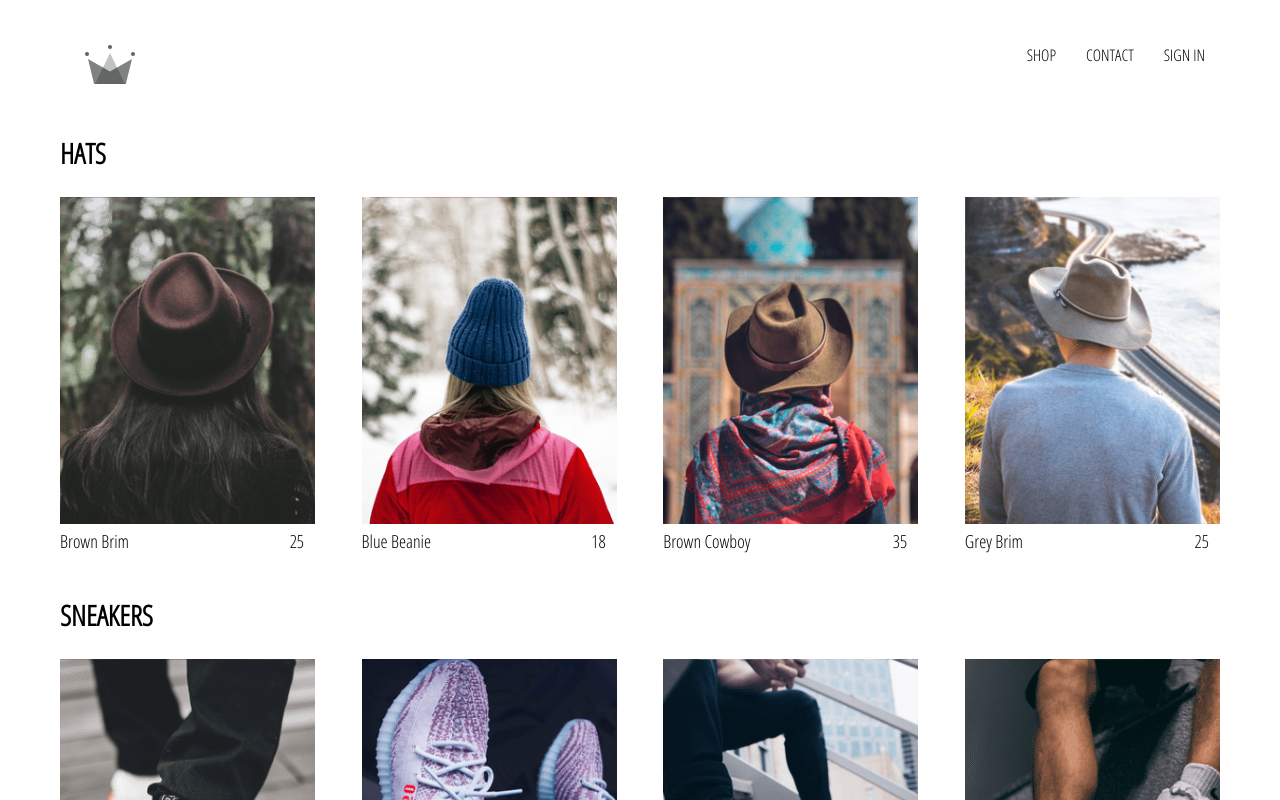
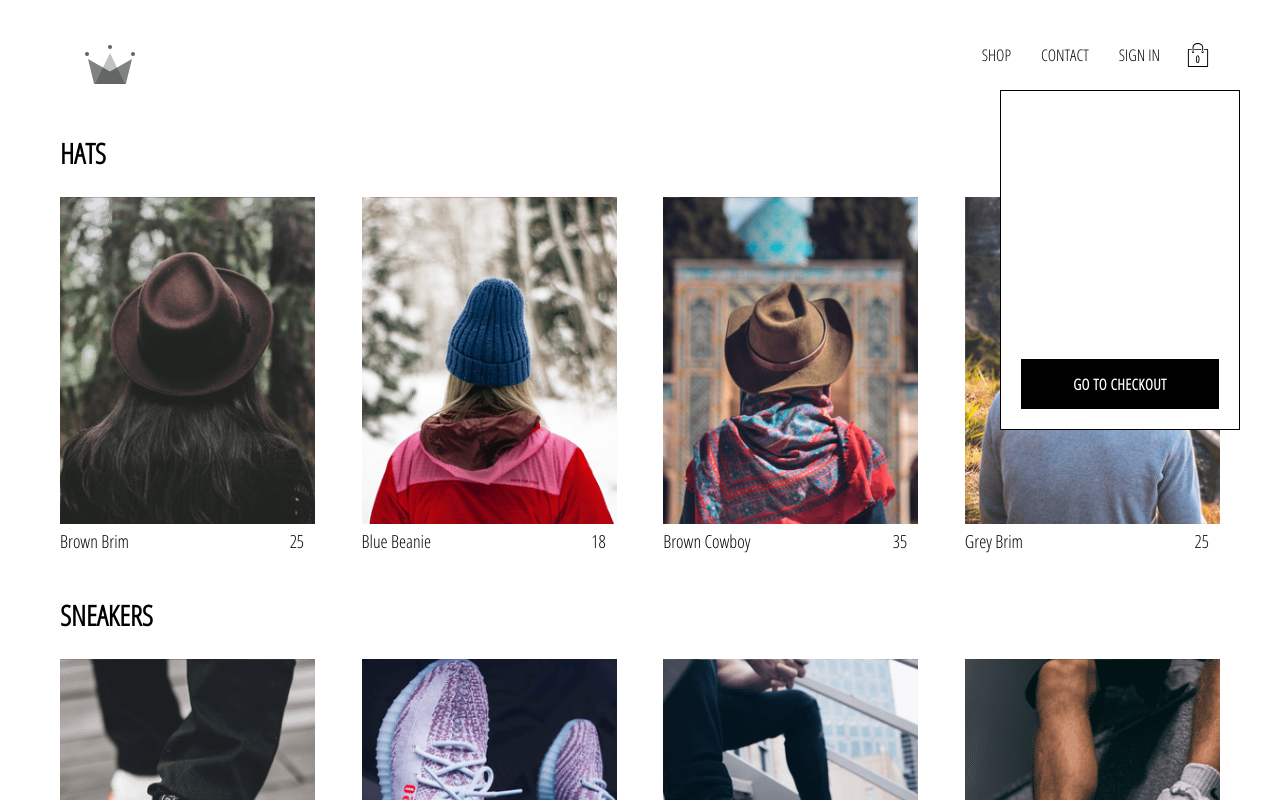
Before and after one commit to Baykov-Fedor/React_crwn-clothing, a React (Create React App) app: page /shop in a window 1280 px wide. Shown: the top 800 px of the page. Built offline with nearby package versions, Linux system fonts and the light colour scheme; no server answers.

Commit message:
Add cart-icon and cart-dropdown components to page

```diff
--- /dev/null
+++ b/src/components/cart-dropdown/cart-dropdown.components.jsx
@@ -0,0 +1,13 @@
+import React from "react";
+
+import "./cart-dropdown.styles.scss";
+import CustomButton from "../custom-button/custom-button.components";
+
+const CartDropdown = () => (
+  <div className="cart-dropdown">
+    <div className="cart-items"></div>
+    <CustomButton>GO TO CHECKOUT</CustomButton>
+  </div>
+);
+
+export default CartDropdown;
--- /dev/null
+++ b/src/components/cart-dropdown/cart-dropdown.styles.scss
@@ -0,0 +1,24 @@
+.cart-dropdown {
+  position: absolute;
+  width: 240px;
+  height: 340px;
+  display: flex;
+  flex-direction: column;
+  padding: 20px;
+  border: 1px solid black;
+  background-color: white;
+  top: 90px;
+  right: 40px;
+  z-index: 5;
+
+  .cart-items {
+    height: 240px;
+    display: flex;
+    flex-direction: column;
+    overflow: auto;
+  }
+
+  button {
+    margin-top: auto;
+  }
+}
--- /dev/null
+++ b/src/components/cart-icon/cart-icon.components.jsx
@@ -0,0 +1,14 @@
+import React from "react";
+
+import { ReactComponent as ShoppingIcon } from "../../assets/shopping-bag.svg";
+
+import "./cart-icon.styles.scss";
+
+const CartIcon = () => (
+  <div className="cart-icon">
+    <ShoppingIcon className="shopping-icon" />
+    <span className="item-count">0</span>
+  </div>
+);
+
+export default CartIcon;
--- /dev/null
+++ b/src/components/cart-icon/cart-icon.styles.scss
@@ -0,0 +1,21 @@
+.cart-icon {
+  width: 45px;
+  height: 45px;
+  position: relative;
+  display: flex;
+  align-items: center;
+  justify-content: center;
+  cursor: pointer;
+
+  .shopping-icon {
+    width: 24px;
+    height: 24px;
+  }
+
+  .item-count {
+    position: absolute;
+    font-size: 10px;
+    font-weight: bold;
+    bottom: 12px;
+  }
+}
--- a/src/components/header/header.component.jsx
+++ b/src/components/header/header.component.jsx
@@ -1,8 +1,11 @@
 import React from "react";
 import { Link } from "react-router-dom";
+import { connect } from "react-redux";
+
 import { ReactComponent as Logo } from "../../assets/crown.svg";
 import { auth } from "../../firebase/firebase.utils";
-import { connect } from "react-redux";
+import CartIcon from "../cart-icon/cart-icon.components";
+import CartDropdown from "../cart-dropdown/cart-dropdown.components";
 
 import "./header.styles.scss";
 
@@ -27,7 +30,9 @@
           SIGN IN
         </Link>
       )}
+      <CartIcon />
     </div>
+    <CartDropdown />
   </div>
 );
 
```
Also changed, not shown: src/assets/shopping-bag.svg (added).
